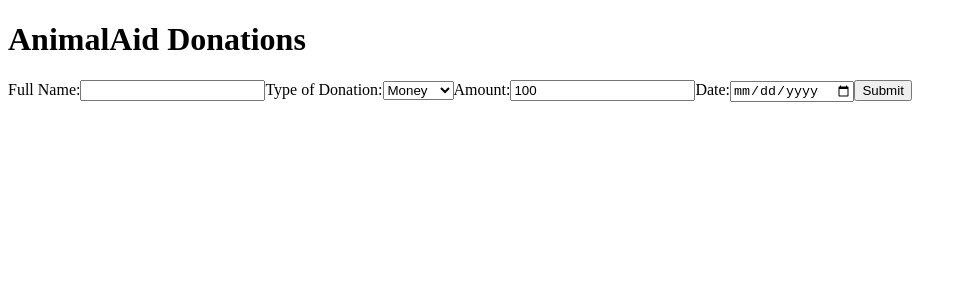
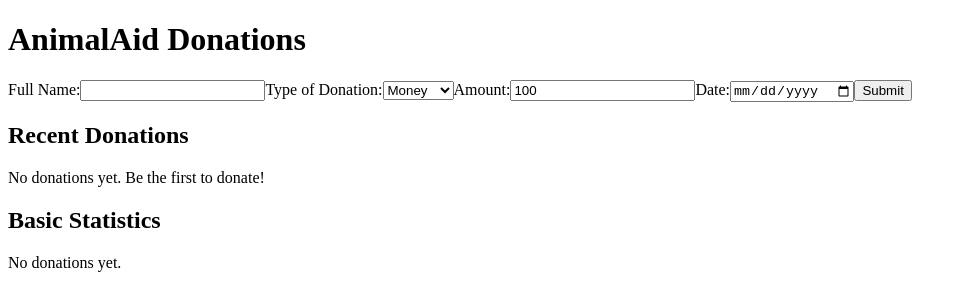
Before and after one commit to patelkvraj/animal-aid-inventory-react-app, a React (Create React App) app: page / in a window 1280 px wide. Shown: the top 308 px of the page, without its empty margins (0-967 px from the left). Built offline with nearby package versions, Linux system fonts and the light colour scheme.

Commit message:
Render DonationList and DonationStats components in Donation component

```diff
--- a/src/Donation.js
+++ b/src/Donation.js
@@ -14,6 +14,8 @@ function Donation() {
     <>
       <h1>AnimalAid Donations</h1>
       <DonationForm onAddDonation={addDonation} />
+      <DonationList donations={donations} />
+      <DonationStats donations={donations} />
     </>
   );
 }
```
